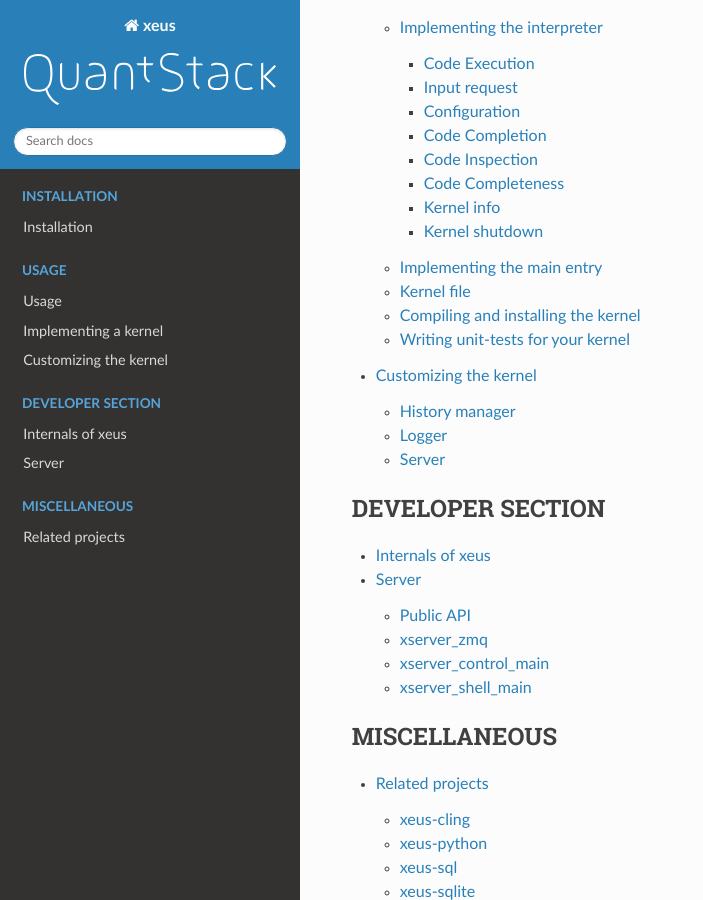
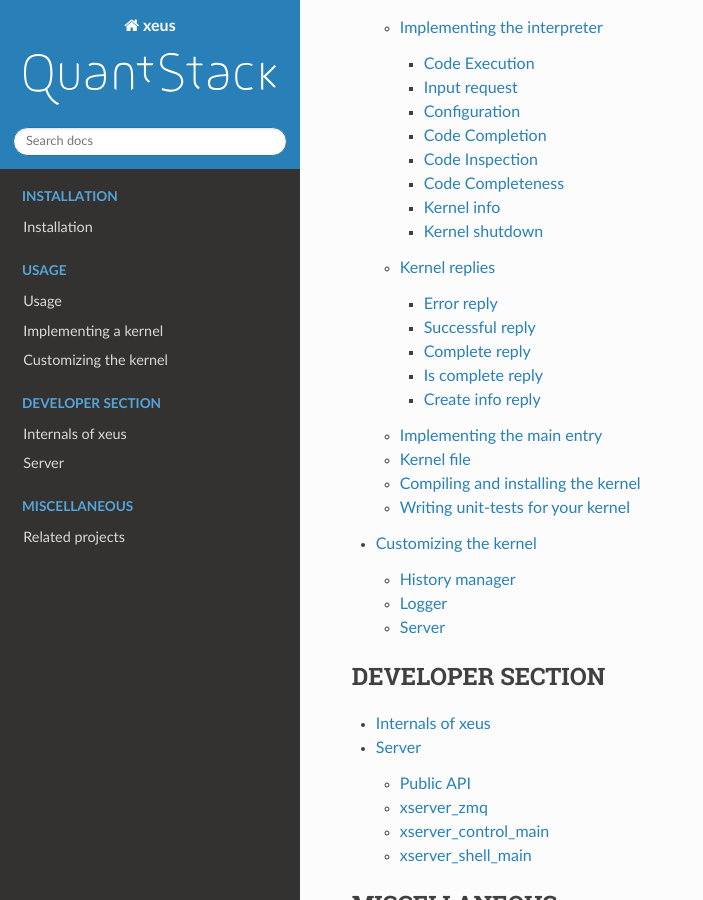
Before and after one commit to jupyter-xeus/xeus, a Sphinx documentation site: the page built from docs/source/index.rst, in a window 1280 px wide and 900 px high, scrolled down 860 px. Shown: the whole window, without its empty margins (0-703 px from the left). Built offline with Sphinx 7.4.7 and the Read the Docs theme 2.0.0, drawn with Linux system fonts in a browser that asks for light colours; some of the changed lines change nothing that is shown.

Commit message:
Add docs to reply impl

```diff
--- a/docs/source/kernel_implementation.rst
+++ b/docs/source/kernel_implementation.rst
@@ -37,10 +37,12 @@
     Almost all ``custom_interpreter`` methods return a ``nl::json`` instance. This is actually using `nlohmann json
     <https://github.com/nlohmann/json>`_ which is a modern C++ implementation of a JSON datastructure.
 
+In the following sessions we will see details about each one of the methods that need to be implemented in order to have a functional kernel. The user can opt for using the reply API that will appropriately create replies to send to the kernel, or create the replies themselves.
+
 Code Execution
 ~~~~~~~~~~~~~~
 
-Then, you would need to implement all of those methods one by one in the ``custom_interpreter.cpp`` file. The main method is of
+You can implement all the methods described here in the ``custom_interpreter.cpp`` file. The main method is of
 course the ``execute_request_impl`` which executes the code whenever the client is sending an execute request.
 
 .. literalinclude:: ../../example/src/custom_interpreter.cpp
@@ -52,6 +54,8 @@
 
 .. note::
     The other methods are all optional, but we encourage you to implement them in order to have a fully-featured kernel.
+
+Within this method the use of create_error_reply_ and create_successful_reply_ might be useful.
 
 Input request
 ~~~~~~~~~~~~~
@@ -103,7 +107,7 @@
    :dedent: 4
    :lines: 82-100
 
-The result and arguments of the inspection request are described in the inspect_request_ documentation.
+The result and arguments of the inspection request are described in the inspect_request_ documentation and the create_inspect_reply_ might be useful to create a reply within specifications.
 
 Code Completeness
 ~~~~~~~~~~~~~~~~~
@@ -132,7 +136,7 @@
    :dedent: 4
    :lines: 102-117
 
-The result and arguments of the completness request are described in the is_complete_request_ documentation.
+The result and arguments of the completness request are described in the is_complete_request_ documentation. Both create_default_complete_reply_ and create_is_complete_reply_ methods are recommended.
 
 Kernel info
 ~~~~~~~~~~~
@@ -144,7 +148,7 @@
    :dedent: 4
    :lines: 119-129
 
-The result and arguments of the kernel info request are described in the kernel_info_request_ documentation.
+The result and arguments of the kernel info request are described in the kernel_info_request_ documentation. The create_info_reply_ method will help you to provide complete information about your kernel.
 
 Kernel shutdown
 ~~~~~~~~~~~~~~~
@@ -155,6 +159,81 @@
    :language: cpp
    :dedent: 4
    :lines: 131-133
+
+Kernel replies
+--------------
+
+Error reply
+~~~~~~~~~~~
+
+Creates a default error reply to the kernel or allows custom input. The signature of the method is the following:
+
+.. code::
+     nl:\:json create_error_reply(const std:\:string& evalue,
+                                   const std:\:string& ename,
+                                   const std:\:vector<std:\:string>& trace_back)
+
+Where ``evalue`` is exception value, ``ename`` is exception name and ``trace_back`` a vector of strings with the exception stack.
+
+Successful reply
+~~~~~~~~~~~~~~~~
+
+Creates a default success reply to the kernel or allows custom input. The signature of the method is the following:
+
+.. code::
+    nl:\:json create_successful_reply(const std:\:string& data,
+                                     const std:\:vector<nl:\:json>& payload,
+                                     const nl:\:json& data,
+                                     const nl:\:json& user_expressions)
+
+Where ``data`` is the content of the information you want to be transmitted to the kernel's frontend. ``payload`` is a way to trigger frontend actions from the kernel (payloads are deprecated but since there are still no replecement for it you might need to use it) more information about the different kinds of payloads in the official docs_. ``data`` is a dictionary which the keys is a ``MIME_type`` (this is the type of data to be shown it must be a valid MIME type, for a list of the possibilities check MDN_, note that you're not limited by these types) and the values are the content of the information intended to be displayed in the frontend. And ``user_expressions`` is a dictionary of strings of arbitrary code, more information about it on the official docs_.
+
+Complete reply
+~~~~~~~~~~~~~~
+
+Creates a custom completion reply to the kernel. The signature of the method is the following:
+
+.. code::
+    nl:\:json create_complete_reply(const std:\:vector<std:\:string>& matches,
+                                   const int cursor_start,
+                                   const int cursor_end,
+                                   const std:\:string& code,
+                                   const nl:\:json metadata)
+
+Where ``matches`` the list of all matches to the completion request, it's a mandatory argument. ``cursor_start`` and ``cursor_end`` mark the range of text that should be replaced by the above matches when a completion is accepted, typically ``cursor_end`` is the same as ``cursor_pos`` in the request and both these arguments are mandatory for the implementation of the method. ``code`` the code context in which completion is requested. ``metadata`` a dictionary of strings that contains information that frontend plugins might use for extra display information about completions.
+
+In case you do not wish to implement completion in your kernel, instead of creating a complete reply you can use the ``create_successful_reply`` with its default arguments.
+
+Is complete reply
+~~~~~~~~~~~~~~~~~
+
+Creates a default is complete reply to the kernel or allows custom input. The signature of the method is the following:
+
+.. code::
+    nl:\:json create_is_complete_reply(const std:\:string& status,
+                                        const std:\:string& indent)
+
+``status`` one of the following 'complete', 'incomplete', 'invalid', 'unknown'. ``indent`` if status is 'incomplete', indent should contain the characters to use to indent the next line. This is only a hint: frontends may ignore it and use their own autoindentation rules. For other statuses, this field does not exist.
+
+Create info reply
+~~~~~~~~~~~~~~~~~
+
+.. code::
+    nl:\:json create_info_reply(const std:\:string& protocol_version,
+                               const std:\:string& implementation,
+                               const std:\:string& implementation_version,
+                               const std:\:string& language_name,
+                               const std:\:string& language_version,
+                               const std:\:string& language_mimetype,
+                               const std:\:string& language_file_extension,
+                               const std:\:string& language_pygments_lexer,
+                               const std:\:string& language_codemirror_mode,
+                               const std:\:string& language_nbconvert_exporter,
+                               const std:\:string& banner,
+                               const bool& debugger,
+                               const nl:\:json& help_links)
+
+Thorough information about the kernel's infos variables can be found in the Jupyter kernel docs_.
 
 Implementing the main entry
 ---------------------------
@@ -233,3 +312,7 @@
 .. _inspect_request: https://jupyter-client.readthedocs.io/en/stable/messaging.html#introspection
 .. _is_complete_request: https://jupyter-client.readthedocs.io/en/stable/messaging.html#code-completeness
 .. _kernel_info_request: https://jupyter-client.readthedocs.io/en/stable/messaging.html#kernel-info
+.. _docs: https://jupyter-client.readthedocs.io/en/stable/messaging.html#payloads-deprecated
+.. _MDN: https://developer.mozilla.org/en-US/docs/Web/HTTP/Basics_of_HTTP/MIME_types
+.. _docs: https://jupyter-client.readthedocs.io/en/stable/messaging.html#execute
+.. _docs: https://jupyter-client.readthedocs.io/en/stable/messaging.html#kernel-info
```
